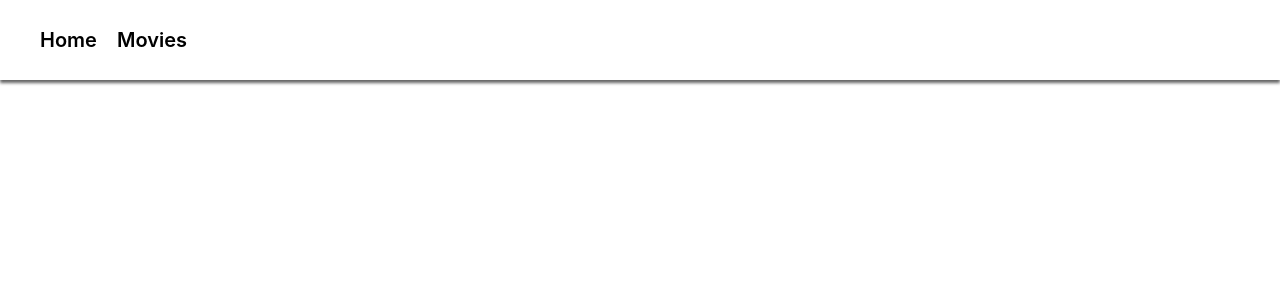
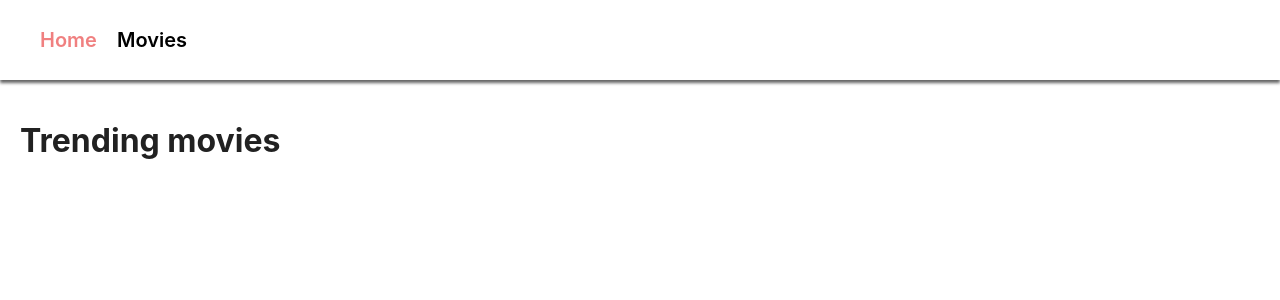
Before and after one commit to KRKDEV/goit-react-hw-05-movies, a React (Create React App) app: page / in a window 1280 px wide. Shown: the top 300 px of the page. Built offline with nearby package versions, Linux system fonts and the light colour scheme.

Commit message:
Aded pages components

```diff
--- a/src/components/App.jsx
+++ b/src/components/App.jsx
@@ -1,9 +1,16 @@
+import { Routes, Route } from 'react-router-dom';
 import Navigation from './Navigation/Navigation';
+import Home from '../pages/Home/Home';
+import Movies from '../pages/Movies/Movies';
 
 export const App = () => {
   return (
     <div className="app">
       <Navigation />
+      <Routes>
+        <Route path="/" element={<Home />} />
+        <Route path="/movies" element={<Movies />} />
+      </Routes>
     </div>
   );
 };
--- a/src/components/Navigation/Navigation.js
+++ b/src/components/Navigation/Navigation.js
@@ -1,15 +1,25 @@
-// import { Link } from 'react-router-dom';
+import { Link, useLocation } from 'react-router-dom';
 import css from './Navigation.module.css';
 
 const Navigation = () => {
   //   const navigate = useNavigate();
+  const location = useLocation();
   return (
-    <nav className={css.navigation}>
-      <a href="/">Home </a>
-      <a href="/">Movies</a>
-
-      {/* <Link to="/">Home</Link>
-      <Link to="/">Movies</Link> */}
+    <nav className={css.nav}>
+      <Link
+        to="/"
+        className={location.pathname === '/' ? css.active : css['nav__link']}
+      >
+        Home
+      </Link>
+      <Link
+        to="/movies"
+        className={
+          location.pathname === '/movies' ? css.active : css['nav__link']
+        }
+      >
+        Movies
+      </Link>
     </nav>
   );
 };
--- a/src/components/Navigation/Navigation.module.css
+++ b/src/components/Navigation/Navigation.module.css
@@ -1,4 +1,4 @@
-.navigation {
+.nav {
   display: flex;
   flex-direction: row;
   gap: 20px;
@@ -11,11 +11,16 @@
   box-shadow: 0px 3px 3px 0px rgb(100, 100, 100);
 }
 
-a {
+.nav__link {
   text-decoration: none;
   color: black;
 }
 
-a:hover {
-  color: red;
+.nav__link:hover {
+  color: lightcoral;
 }
+
+.active {
+  text-decoration: none;
+  color: lightcoral;
+}
--- a/src/index.css
+++ b/src/index.css
@@ -37,3 +37,7 @@ code {
   font-family: source-code-pro, Menlo, Monaco, Consolas, 'Courier New',
     monospace;
 }
+
+main {
+  padding: 20px;
+}
--- a/src/index.js
+++ b/src/index.js
@@ -2,9 +2,11 @@ import React from 'react';
 import ReactDOM from 'react-dom/client';
 import { App } from 'components/App';
 import './index.css';
-
+import { BrowserRouter } from 'react-router-dom';
 ReactDOM.createRoot(document.getElementById('root')).render(
   <React.StrictMode>
-    <App />
+    <BrowserRouter>
+      <App />
+    </BrowserRouter>
   </React.StrictMode>
 );
--- /dev/null
+++ b/src/pages/Home/Home.js
@@ -0,0 +1,9 @@
+const Home = () => {
+  return (
+    <main>
+      <h1>Trending movies</h1>
+    </main>
+  );
+};
+
+export default Home;
--- /dev/null
+++ b/src/pages/Movies/Movies.js
@@ -0,0 +1,9 @@
+const About = () => {
+  return (
+    <main>
+      <h1>Movies page</h1>
+    </main>
+  );
+};
+
+export default About;
```
